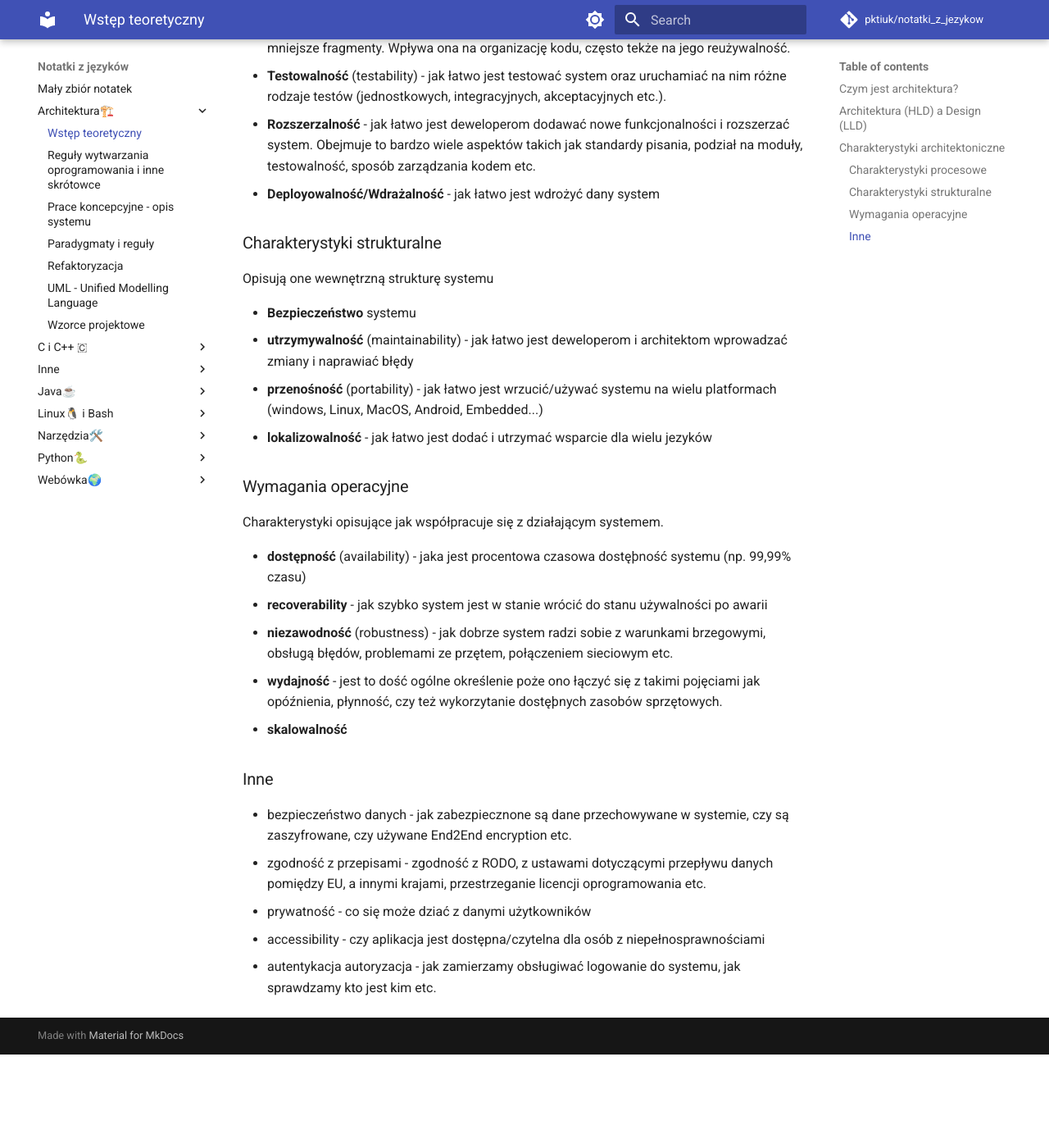
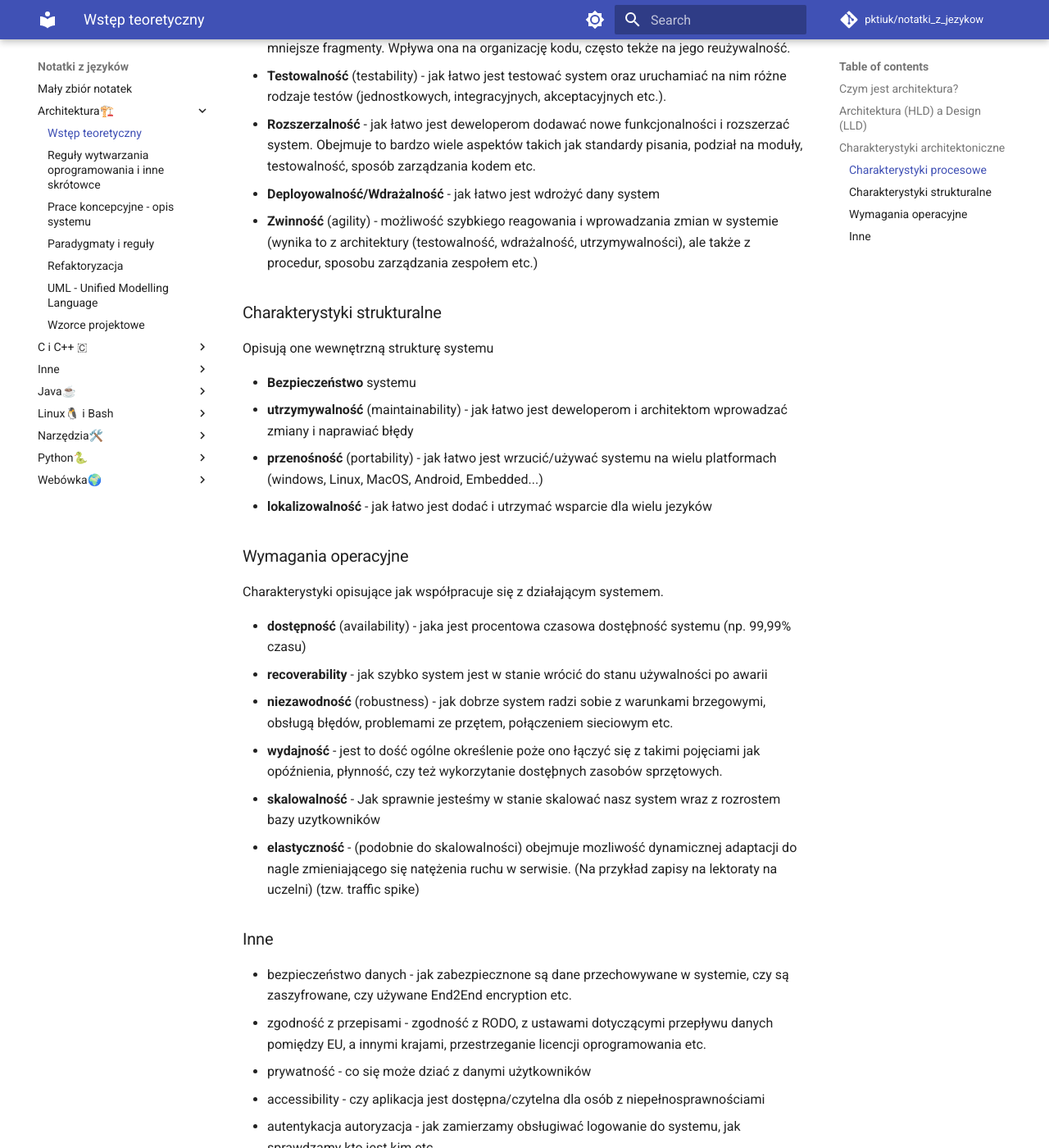
Before and after one commit to pktiuk/notatki_z_jezykow, an MkDocs documentation site: the page built from docs/Architektura🏗️/0_wstep_teoretyczny.md, in a window 1280 px wide and 1400 px high, scrolled down 1574 px. Shown: the whole window at 82% size. Built offline with MkDocs 1.6.1 and Material for MkDocs 9.7.7, drawn with Linux system fonts in a browser that asks for light colours; comment, search, counter and statistics services are not loaded; before the commit the page ends 2860 px from its top, so only the background shows below that.

Commit message:
Więcej szczegółów

```diff
--- a/docs/Architektura🏗️/0_wstep_teoretyczny.md
+++ b/docs/Architektura🏗️/0_wstep_teoretyczny.md
@@ -45,6 +45,7 @@ Mamy tutaj:
 - **Testowalność** (testability) - jak łatwo jest testować system oraz uruchamiać na nim różne rodzaje testów (jednostkowych, integracyjnych, akceptacyjnych etc.).
 - **Rozszerzalność** - jak łatwo jest deweloperom dodawać nowe funkcjonalności i rozszerzać system. Obejmuje to bardzo wiele aspektów takich jak standardy pisania, podział na moduły, testowalność, sposób zarządzania kodem etc.
 - **Deployowalność/Wdrażalność** - jak łatwo jest wdrożyć dany system
+- **Zwinność** (agility) - możliwość szybkiego reagowania i wprowadzania zmian w systemie (wynika to z architektury (testowalność, wdrażalność, utrzymywalności), ale także z procedur, sposobu zarządzania zespołem etc.)
 
 ### Charakterystyki strukturalne
 
@@ -64,7 +65,8 @@ Charakterystyki opisujące jak współpracuje się z działającym systemem.
 - **recoverability** - jak szybko system jest w stanie wrócić do stanu używalności po awarii
 - **niezawodność** (robustness) - jak dobrze system radzi sobie z warunkami brzegowymi, obsługą błędów, problemami ze przętem, połączeniem sieciowym etc.
 - **wydajność** - jest to dość ogólne określenie poże ono łączyć się z takimi pojęciami jak opóźnienia, płynność, czy też wykorzytanie dostęþnych zasobów sprzętowych.
-- **skalowalność**
+- **skalowalność** - Jak sprawnie jesteśmy w stanie skalować nasz system wraz z rozrostem bazy uzytkowników
+- **elastyczność** - (podobnie do skalowalności) obejmuje mozliwość dynamicznej adaptacji do nagle zmieniającego się natężenia ruchu w serwisie. (Na przykład zapisy na lektoraty na uczelni) (tzw. traffic spike)
 
 ### Inne
 
```
Also changed, not shown: docs/Architektura🏗️/2_prace_koncepcyjne.md (+5 -0 lines).
